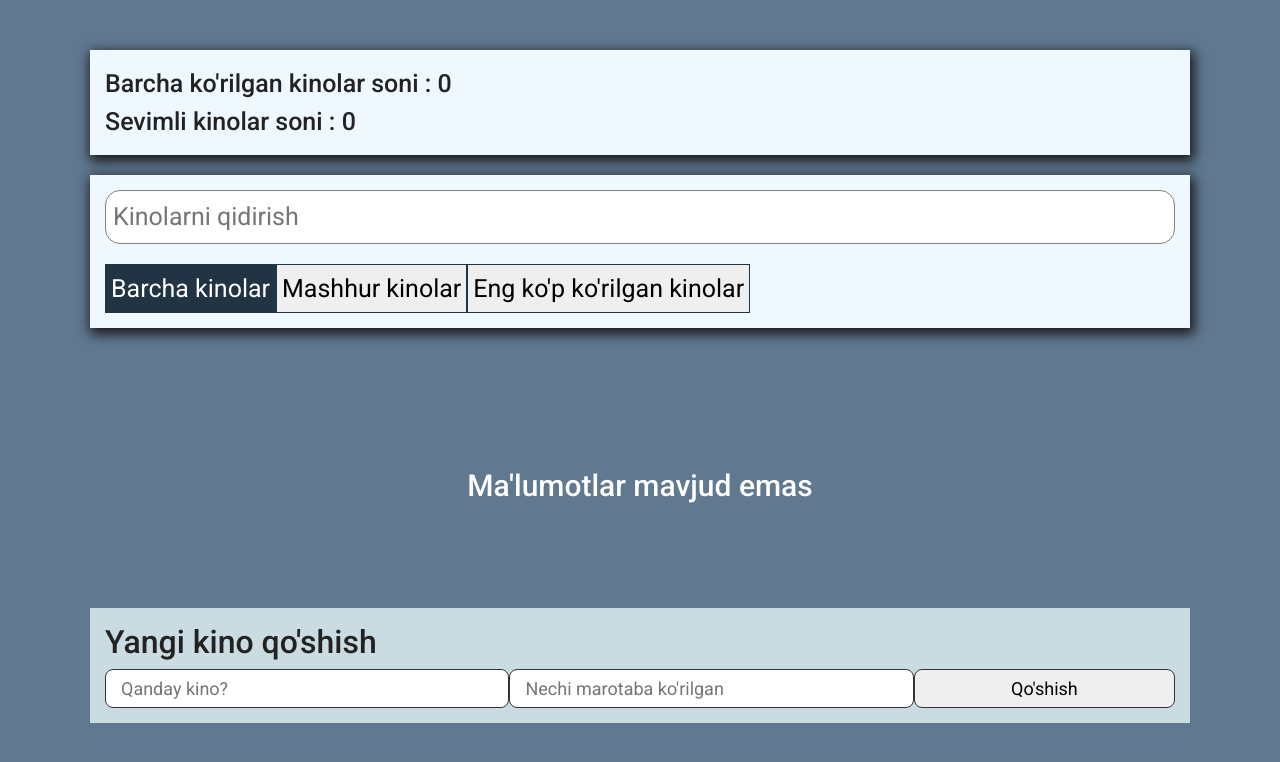
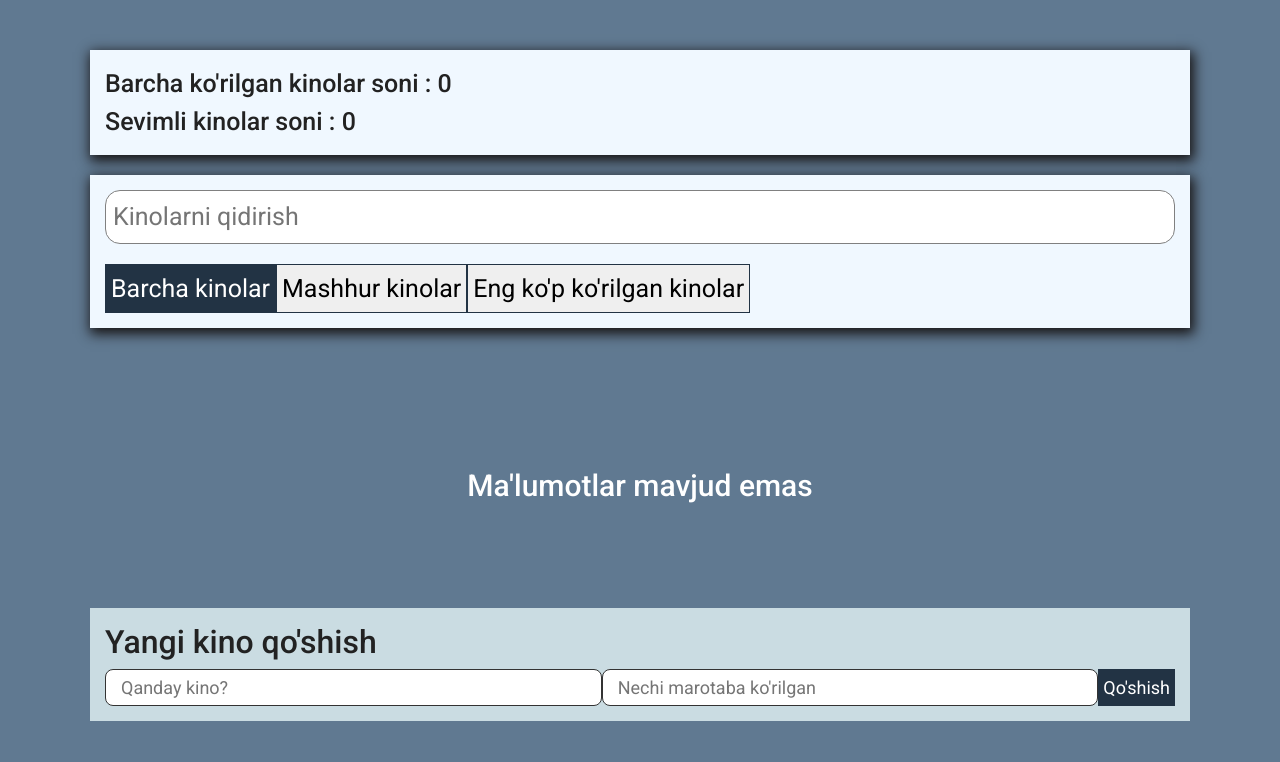
Before and after one commit to atoshUser/vue-movie, a Vue app: page / in a window 1280 px wide. Shown: the top 762 px of the page. Built offline with nearby package versions, Linux system fonts and the light colour scheme.

Commit message:
ui and optimize movie-add form component

```diff
--- a/src/Components/AppFilter/AppFilter.vue
+++ b/src/Components/AppFilter/AppFilter.vue
@@ -1,8 +1,7 @@
 <template>
     <div class="box-change-btn">
-         <button  type="button" @click="changeActiveButton('all')" :class="{active : activeButton === 'all'}">Barcha kinolar</button>
-         <button type="button" @click="changeActiveButton('popular')" :class="{active  : activeButton === 'popular'}">Mashhur kinolar</button>
-         <button type="button" @click="changeActiveButton('mostView')" :class="{active : activeButton === 'mostView'}">Eng ko'p ko'rilgan kinolar</button>
+         <button  type="button" v-for="obj in filterButtons"   :key="obj.title"  @click="changeActiveButton(`${obj.activeBtn}`)" :class="{active : activeButton === `${obj.activeBtn}`}">{{ obj.title }}</button>
+
     </div>
 </template>
 
@@ -11,7 +10,12 @@
 export default {
     data(){
         return{
-             activeButton:'all'
+             activeButton:'all',
+             filterButtons:[
+                { activeBtn:'all',title:'Barcha kinolar'},
+                { activeBtn:'popular',title:'Mashhur kinolar'},
+                { activeBtn:'mostView',title:"Eng ko'p ko'rilgan kinolar"}
+             ]
         }
     },
     props:{
@@ -22,6 +26,7 @@ export default {
     },
     methods:{
        changeActiveButton(prop){
+
            this.activeButton = prop;
            this.filterState(this.activeButton)
        },
--- a/src/Components/Movie-add-form/Movie-add-form.vue
+++ b/src/Components/Movie-add-form/Movie-add-form.vue
@@ -1,40 +1,39 @@
 
 <template >
     <form class="movie-add-box" @submit.prevent @submit="submitForm">
+
           <input type="text" ref="name"  v-model="name" placeholder="Qanday kino?" autocomplete="off" >
           <input type="number" v-model="view"   placeholder="Nechi marotaba ko'rilgan" autocomplete="off" >
-          <button class="add" type="submit">Qo'shish</button>
+          <PrimaryButton class="add" type="submit">Qo'shish</PrimaryButton>
     </form>
 </template>
 <script>
   import {v4 as uuidv4} from "uuid"
 export default {
-
-     data(){
-        return{
-          name:'',
-          view:null,
-          isLiked:false
-        }
-     },
-
-     methods:{
-
-       submitForm(){
-        const newMovie = {
-            name:this.name,
-            view:this.view,
-            isLiked:this.isLiked,
-            id:uuidv4()
-         }
-
-         this.$emit("createObj",newMovie)
-          this.name = '',
-          this.view = null
-          this.$refs.name.focus()
-       },
-
-    }
+    data() {
+        return {
+            name: "",
+            view: null,
+            isLiked: false
+        };
+    },
+    methods: {
+        submitForm() {
+           if (!this.name || this.view === null) {
+             return []
+           }
+            const newMovie = {
+                name: this.name,
+                view: this.view,
+                isLiked: this.isLiked,
+                id: uuidv4()
+            };
+            this.$emit("createObj", newMovie);
+            this.name = "",
+                this.view = null;
+            this.$refs.name.focus();
+        },
+    },
 }
 </script>
 <style  scoped>
@@ -42,8 +41,13 @@ export default {
     display: flex;
     justify-content: space-between;
 }
-
-    input, button{
+  .add{
+    color:white;
+    background-color:#234;
+    border: none;
+    padding: 5px;
+  }
+    input{
         flex-grow: 1;
         padding: 5px;
         border-radius: 8px;
--- a/src/main.js
+++ b/src/main.js
@@ -2,7 +2,10 @@
 import { createApp } from 'vue'
 import App from "@/Components/App/App.vue"
 import "@/index.css"
-
+import uiComponents from './ui-components'
 
 const app = createApp(App)
+ uiComponents.map((component => {
+     app.component(component.name,component)
+ }))
 app.mount('#app')
--- /dev/null
+++ b/src/ui-components/PrimaryButton.vue
@@ -0,0 +1,12 @@
+<template >
+         <button ><slot></slot></button>
+
+</template>
+<script>
+export default {
+    name:"PrimaryButton"
+}
+</script>
+<style >
+
+</style>
--- /dev/null
+++ b/src/ui-components/index.js
@@ -0,0 +1,3 @@
+import PrimaryButton from "./PrimaryButton.vue"
+
+export default [PrimaryButton]
```
